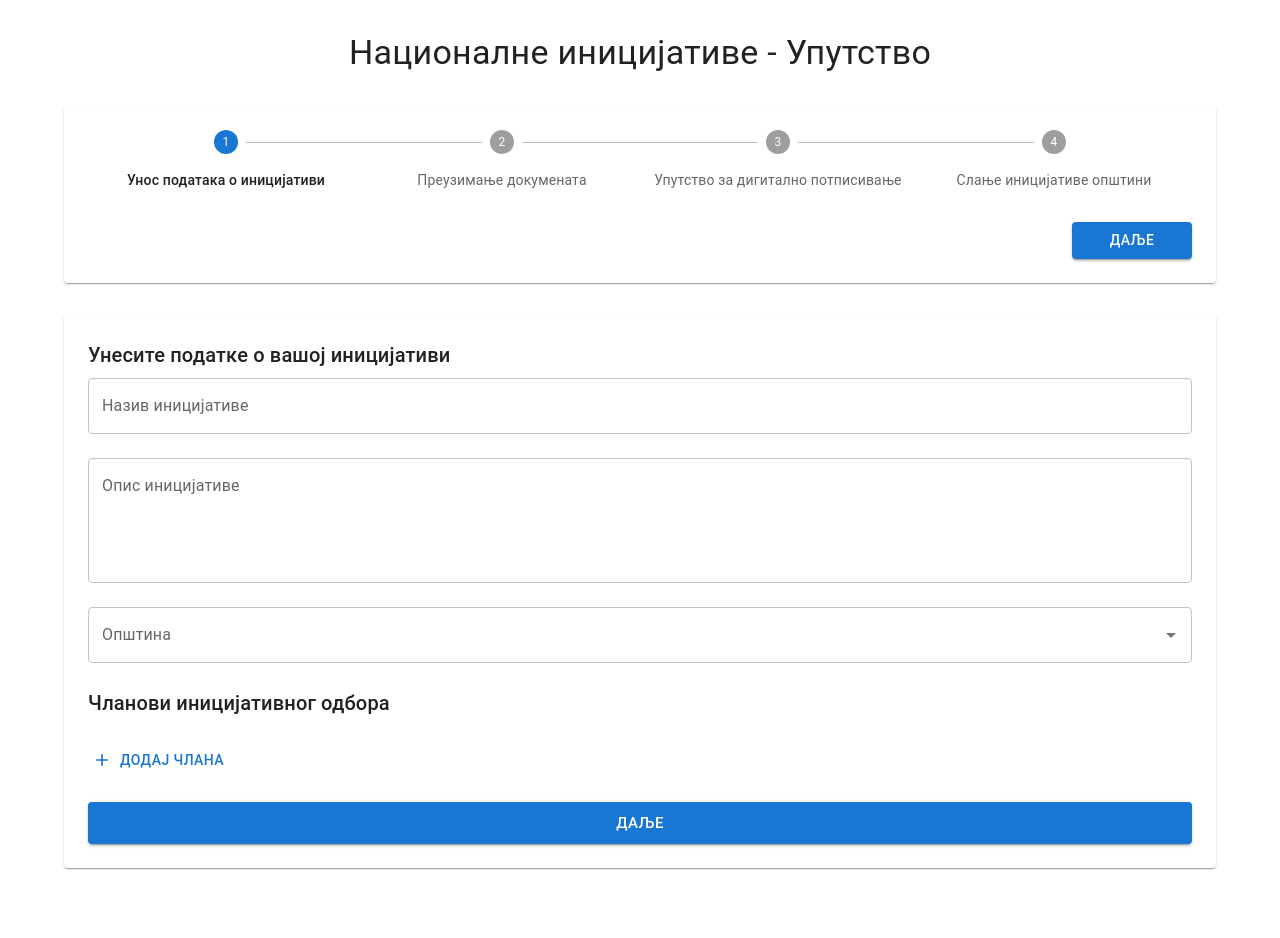
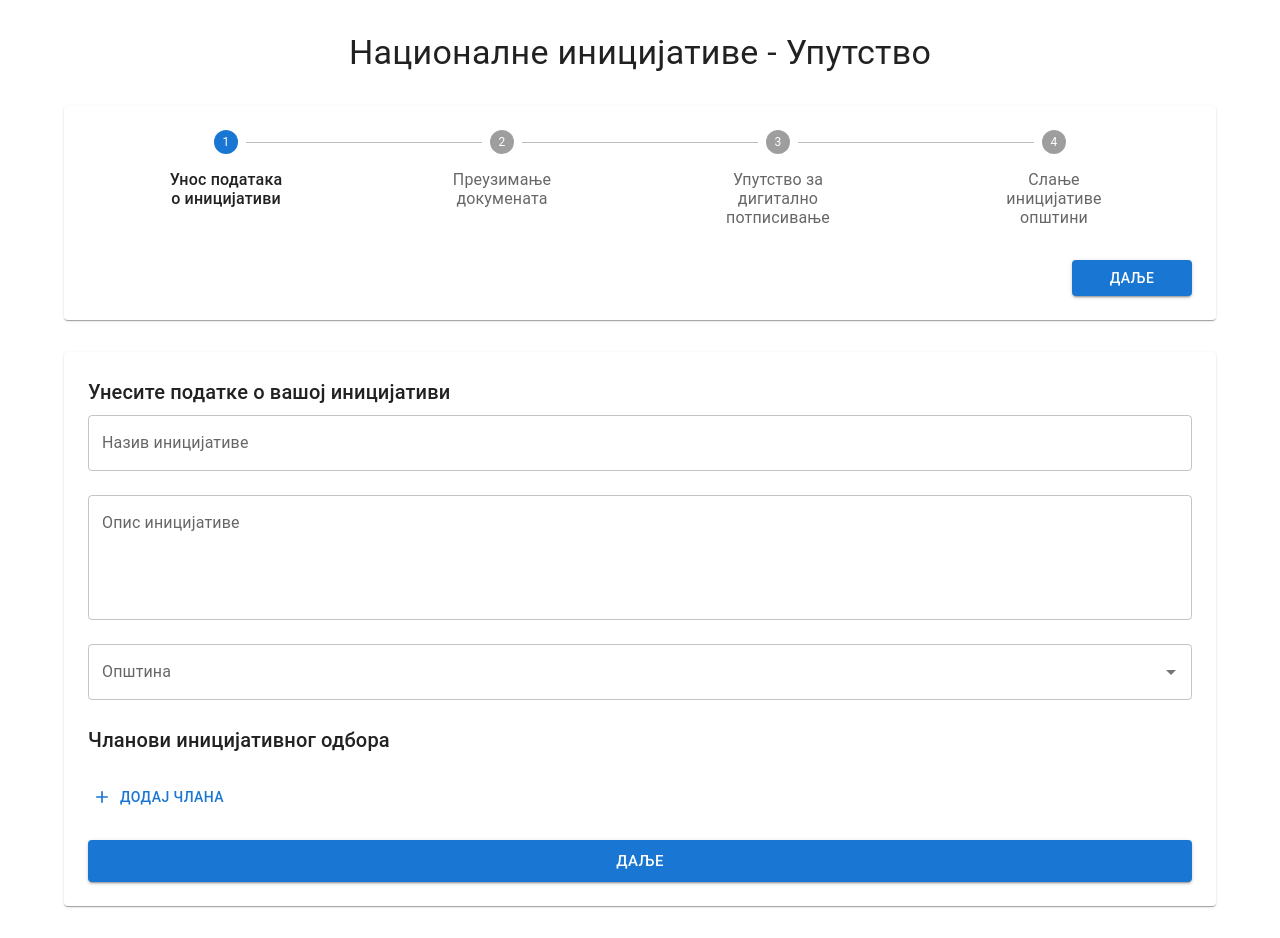
Before and after one commit to Sobot/narodne-inicijative, a Next.js app: page / in a window 1280 px wide. Before the commit the page ends 900 px from the top, so only its background shows below. Built offline with nearby package versions, Linux system fonts and the light colour scheme.

Commit message:
fixed steps responsevnes

```diff
--- a/src/app/page.tsx
+++ b/src/app/page.tsx
@@ -3,7 +3,7 @@
 import { useState } from 'react';
 import { ThemeProvider, createTheme } from '@mui/material/styles';
 import CssBaseline from '@mui/material/CssBaseline';
-import { Container, Box, Stepper, Step, StepLabel, Paper, Typography, Button, Stack, IconButton } from '@mui/material';
+import { Container, Box, Stepper, Step, StepLabel, Paper, Typography, Button, Stack, IconButton, useTheme, useMediaQuery } from '@mui/material';
 import ShareIcon from '@mui/icons-material/Share';
 import FacebookIcon from '@mui/icons-material/Facebook';
 import TwitterIcon from '@mui/icons-material/Twitter';
@@ -37,6 +37,8 @@ const steps = [
 ];
 
 export default function Home() {
+  const theme = useTheme();
+  const isMobile = useMediaQuery(theme.breakpoints.down('sm'));
   const [activeStep, setActiveStep] = useState<StepType>(1);
   const [isCompleted, setIsCompleted] = useState(false);
   const [initiativeData, setInitiativeData] = useState<InitiativeData>({
@@ -169,7 +171,31 @@ export default function Home() {
           </Typography>
 
           <Paper sx={{ p: 3, mb: 4 }}>
-            <Stepper activeStep={activeStep - 1} alternativeLabel>
+            <Stepper
+              activeStep={activeStep - 1}
+              alternativeLabel={!isMobile}
+              orientation={isMobile ? 'vertical' : 'horizontal'}
+              sx={{
+                '& .MuiStepLabel-label': {
+                  fontSize: isMobile ? '0.875rem' : '1rem',
+                  whiteSpace: 'normal',
+                  textAlign: 'center',
+                  lineHeight: 1.2,
+                },
+                '& .MuiStepLabel-labelContainer': {
+                  maxWidth: isMobile ? '100%' : '120px',
+                },
+                '& .MuiStepLabel-iconContainer': {
+                  paddingRight: isMobile ? 1 : 0,
+                },
+                '& .MuiStepConnector-root': {
+                  display: isMobile ? 'none' : 'block',
+                },
+                '& .MuiStep-root': {
+                  padding: isMobile ? '8px 0' : '0',
+                }
+              }}
+            >
               {steps.map((label) => (
                 <Step key={label}>
                   <StepLabel>{label}</StepLabel>
```
